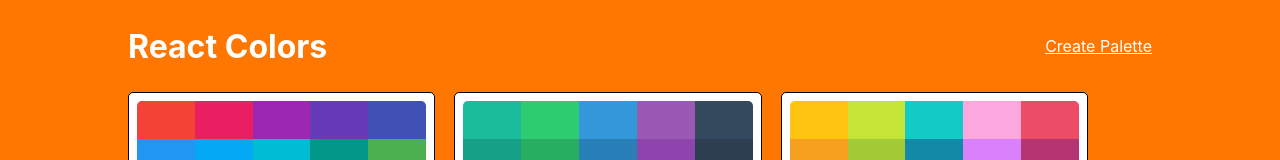
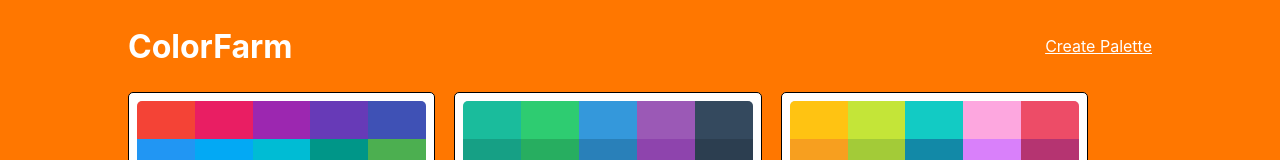
Before and after one commit to Amanporwal510/colorFarm, a React (Create React App) app: page / in a window 1280 px wide. Shown: the top 160 px of the page. Built offline with nearby package versions, Linux system fonts and the light colour scheme.

Commit message:
changed name in palleteList.js (React Color -> ColorFarm)

```diff
--- a/src/PaletteList.js
+++ b/src/PaletteList.js
@@ -43,7 +43,7 @@ class PaletteList extends Component {
             <div className={classes.root}>
                 <div className={classes.container}>
                     <nav className={classes.nav}>
-                        <h1 className={classes.heading} >React Colors</h1>
+                        <h1 className={classes.heading} >ColorFarm</h1>
                         <Link to='/palette/new'>Create Palette</Link>
                     </nav>
                     <TransitionGroup className={classes.palettes}>
```
